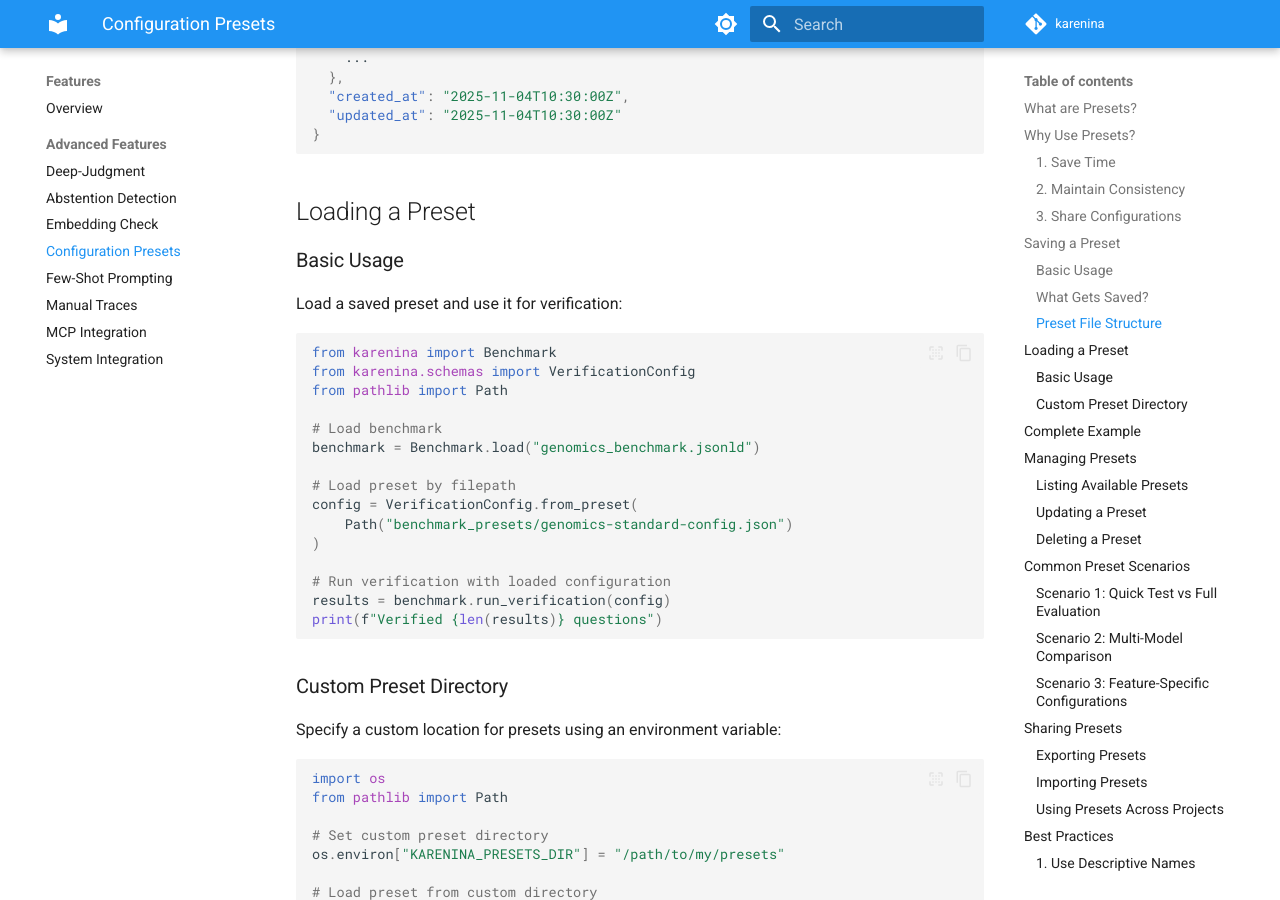
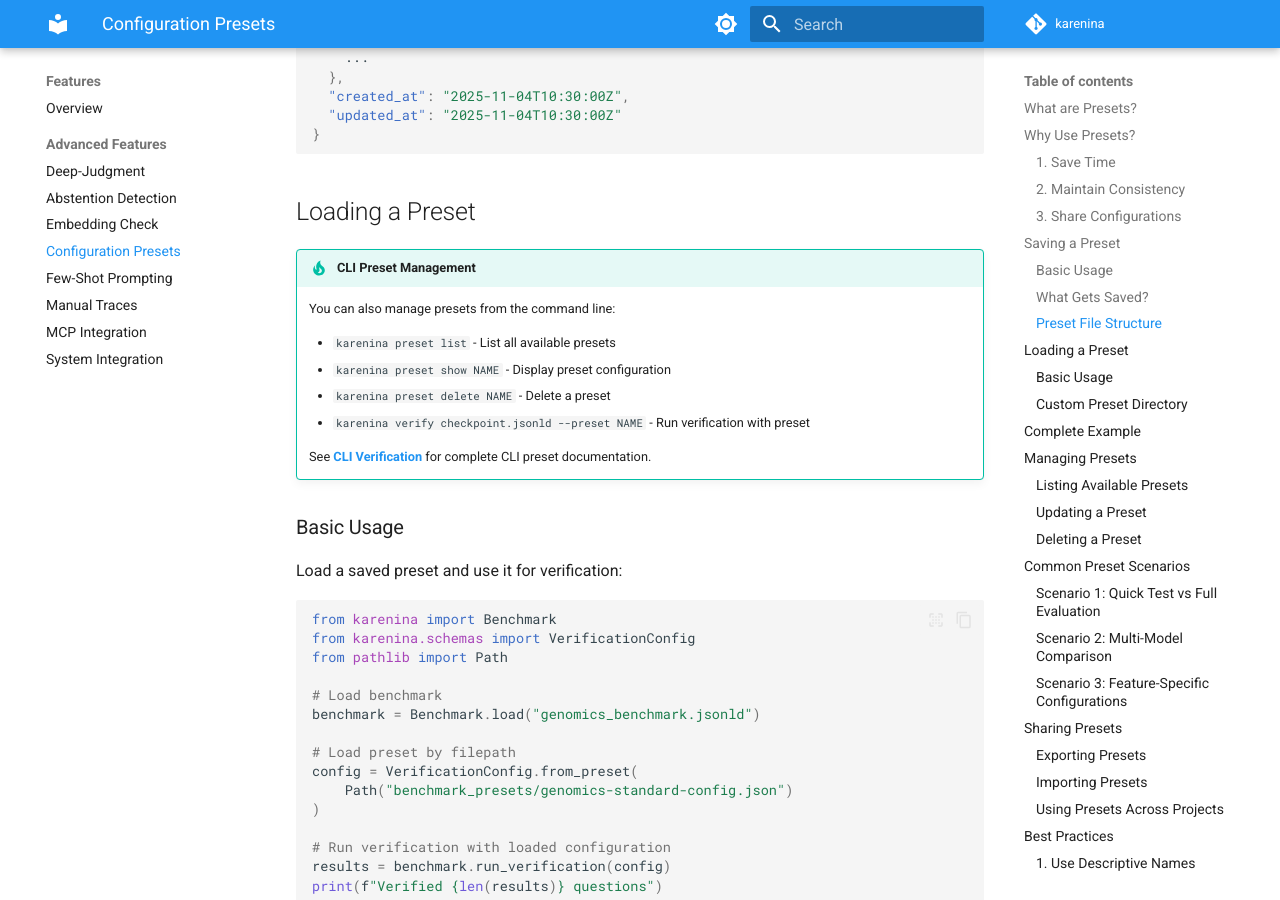
Before and after one commit to biocypher/karenina, an MkDocs documentation site: the page built from docs/advanced/presets.md, in a window 1280 px wide and 900 px high, scrolled down 3461 px. Built offline with MkDocs 1.6.1 and Material for MkDocs 9.7.7, drawn with Linux system fonts in a browser that asks for light colours; comment, search, counter and statistics services are not loaded.

Commit message:
docs: add CLI references throughout documentation
Add CLI verification references to multiple documentation pages:

- docs/index.md: Add CLI Verification to User Guides section
- docs/quickstart.md: Add CLI tip in Step 5 (Run Verification)
- docs/using-karenina/verification.md: Add CLI tip at top of guide
- docs/advanced/presets.md: Add CLI preset management commands
- docs/features.md: Add CLI link in verification "Learn more" section

These cross-references help users discover the CLI alternative for
running verifications without writing Python code, improving
documentation discoverability and user experience.

🤖 Generated with [Claude Code](https://claude.com/claude-code)

Co-Authored-By: Claude <noreply@anthropic.com>

````diff
--- a/docs/advanced/presets.md
+++ b/docs/advanced/presets.md
@@ -160,6 +160,16 @@ Each preset file contains:
 ```
 
 ## Loading a Preset
+
+!!! tip "CLI Preset Management"
+    You can also manage presets from the command line:
+
+    - `karenina preset list` - List all available presets
+    - `karenina preset show NAME` - Display preset configuration
+    - `karenina preset delete NAME` - Delete a preset
+    - `karenina verify checkpoint.jsonld --preset NAME` - Run verification with preset
+
+    See **[CLI Verification](../using-karenina/cli-verification.md#preset-management)** for complete CLI preset documentation.
 
 ### Basic Usage
 
````
Also changed, not shown: docs/features.md (+1 -1 lines), docs/index.md (+1 -0 lines), docs/quickstart.md (+3 -0 lines), docs/using-karenina/cli-verification.md (+5 -0 lines), docs/using-karenina/verification.md (+3 -0 lines).
